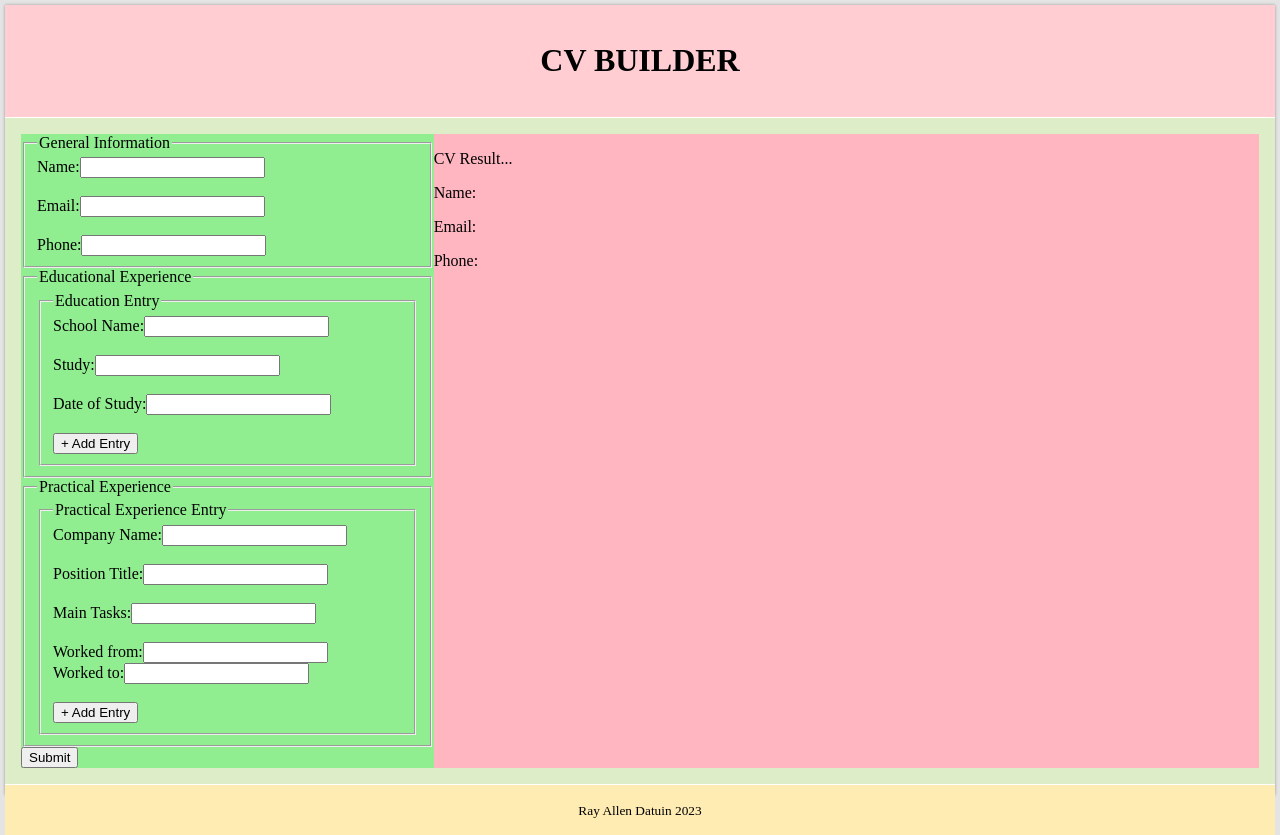
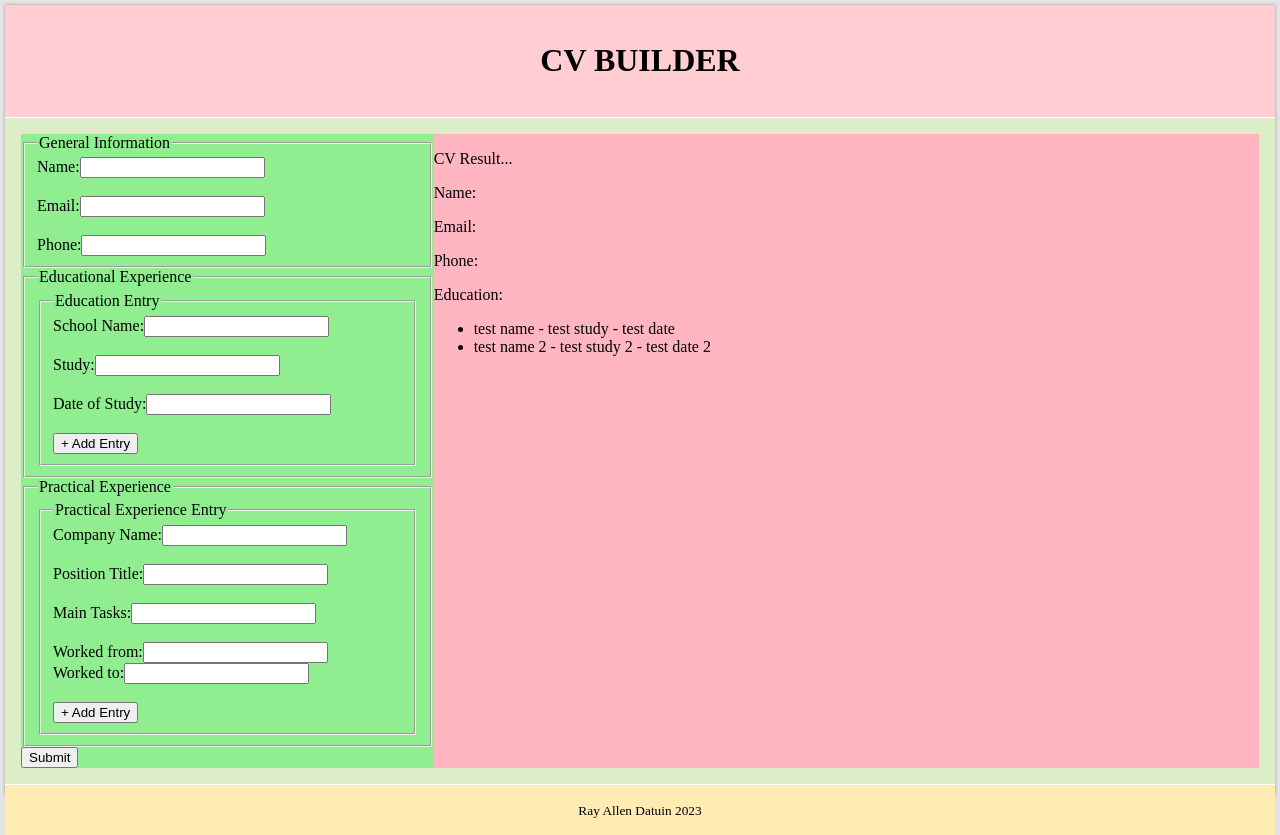
Before and after one commit to rdat5/cv-project, a React (Create React App) app: page / in a window 1280 px wide. Built offline with nearby package versions, Linux system fonts and the light colour scheme.

Commit message:
Add section in CV result for list of education entries

```diff
--- a/src/components/CVResult.js
+++ b/src/components/CVResult.js
@@ -3,6 +3,9 @@ import React, { Component } from 'react';
 class CVResult extends Component {
     render() {
         const userData = this.props.userData;
+        const eduList = this.props.userData.userEdu.map((entry) =>
+            <li key={entry.id}>{entry.schoolNameInput} - {entry.studyInput} - {entry.studyDateInput}</li>
+        )
 
         return (
             <div className='cv-result'>
@@ -10,6 +13,8 @@ class CVResult extends Component {
                 <p>Name: {userData.nameInput}</p>
                 <p>Email: {userData.emailInput}</p>
                 <p>Phone: {userData.phoneInput}</p>
+                <p>Education:</p>
+                <ul>{eduList}</ul>
             </div>
         );
     }
--- a/src/components/Main.js
+++ b/src/components/Main.js
@@ -1,6 +1,7 @@
 import React, { Component } from 'react';
 import DataInputForm from './DataInputForm';
 import CVResult from './CVResult';
+import uniqid from 'uniqid';
 
 class Main extends Component {
     constructor(props) {
@@ -10,7 +11,20 @@ class Main extends Component {
             nameInput: '',
             emailInput: '',
             phoneInput: '',
-            userEdu: [],
+            userEdu: [
+                {
+                    id: uniqid(),
+                    schoolNameInput: 'test name',
+                    studyInput: 'test study',
+                    studyDateInput: 'test date'
+                },
+                {
+                    id: uniqid(),
+                    schoolNameInput: 'test name 2',
+                    studyInput: 'test study 2',
+                    studyDateInput: 'test date 2'
+                }
+            ],
             userPrac: []
         };
 
```
